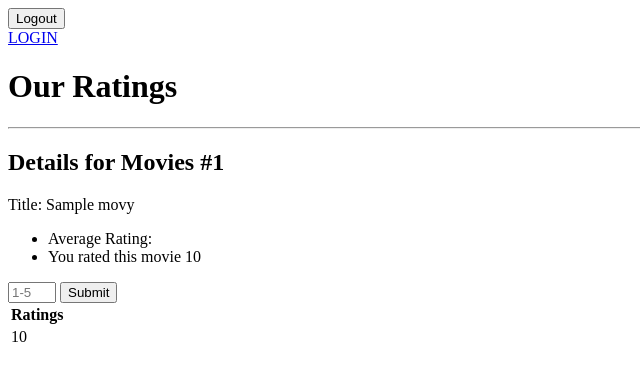
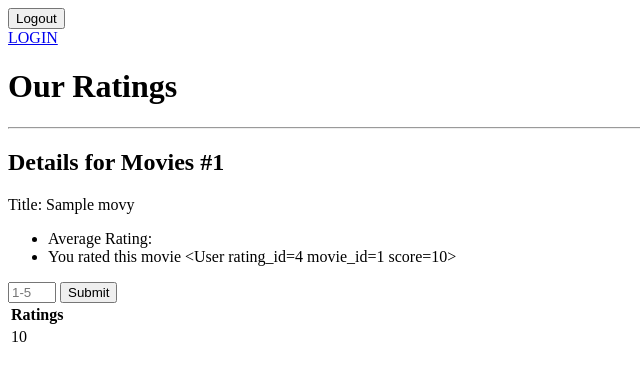
Before and after one commit to shaiwilson/Movie_recommendation_ML, a Flask app: page /movies/1 in a window 1280 px wide. Shown: the top 381 px of the page, without its empty margins (0-640 px from the left). Run offline with Flask 2, Linux system fonts and the light colour scheme; the visitor is signed in with stand-in values (Sample User, id 1); tables that the repository leaves empty hold one stand-in row (values such as "Sample post").

Commit message:
IT'S WORKING. You are strong, beautiful, and i luv u.

```diff
--- a/server.py
+++ b/server.py
@@ -186,6 +186,7 @@
     movie_title = movie.title
     rating = request.form.get("new_rating")
     user_id = session['current_user']
+    movie_ratings = movie.ratings
 
     existing_rating = Rating.query.filter(Rating.user_id == user_id,
                                           Rating.movie_id == movie_id).all()
@@ -201,11 +202,11 @@
         db.session.commit()
         flash("Your rating was submitted.")
 
-    # return render_template("movie_details.html",
-    #                        display_movie_id=movie_id,
-    #                        display_movie_title=movie_title,
-    #                        movie_rating=movie_ratings,
-    #                        user_rating=user_rating)
+    return render_template("movie_details.html",
+                           display_movie_id=movie_id,
+                           display_movie_title=movie_title,
+                           movie_rating=movie_ratings,
+                           user_rating=rating)
 
     return "ok"
 
--- a/templates/movie_details.html
+++ b/templates/movie_details.html
@@ -8,7 +8,7 @@
       </li>
       <li>
         {% if user_rating %}
-          You rated this movie {{ user_rating.score }}
+          You rated this movie {{ user_rating }}
         {%else %}
           You did not rate this movie, yet.
         {% endif %}
```
